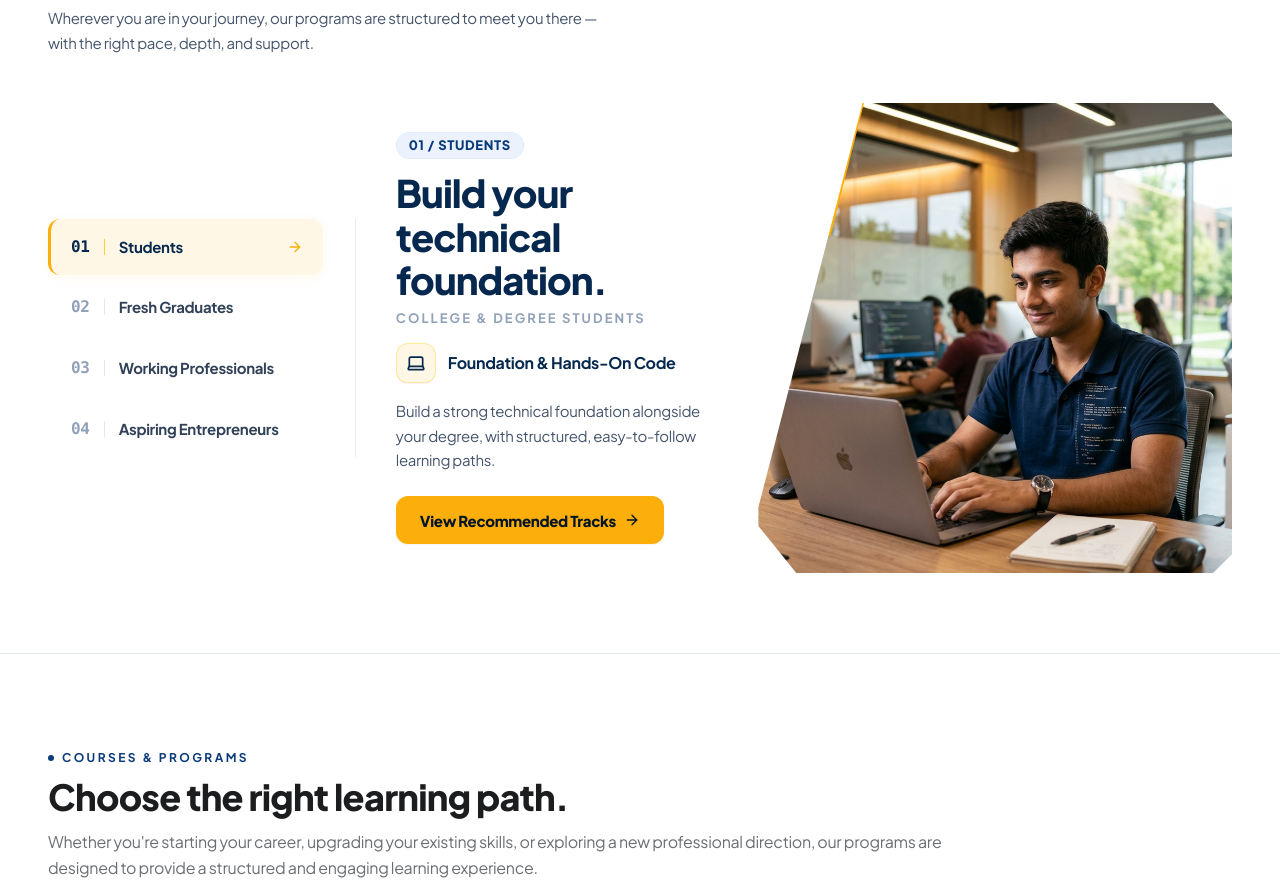
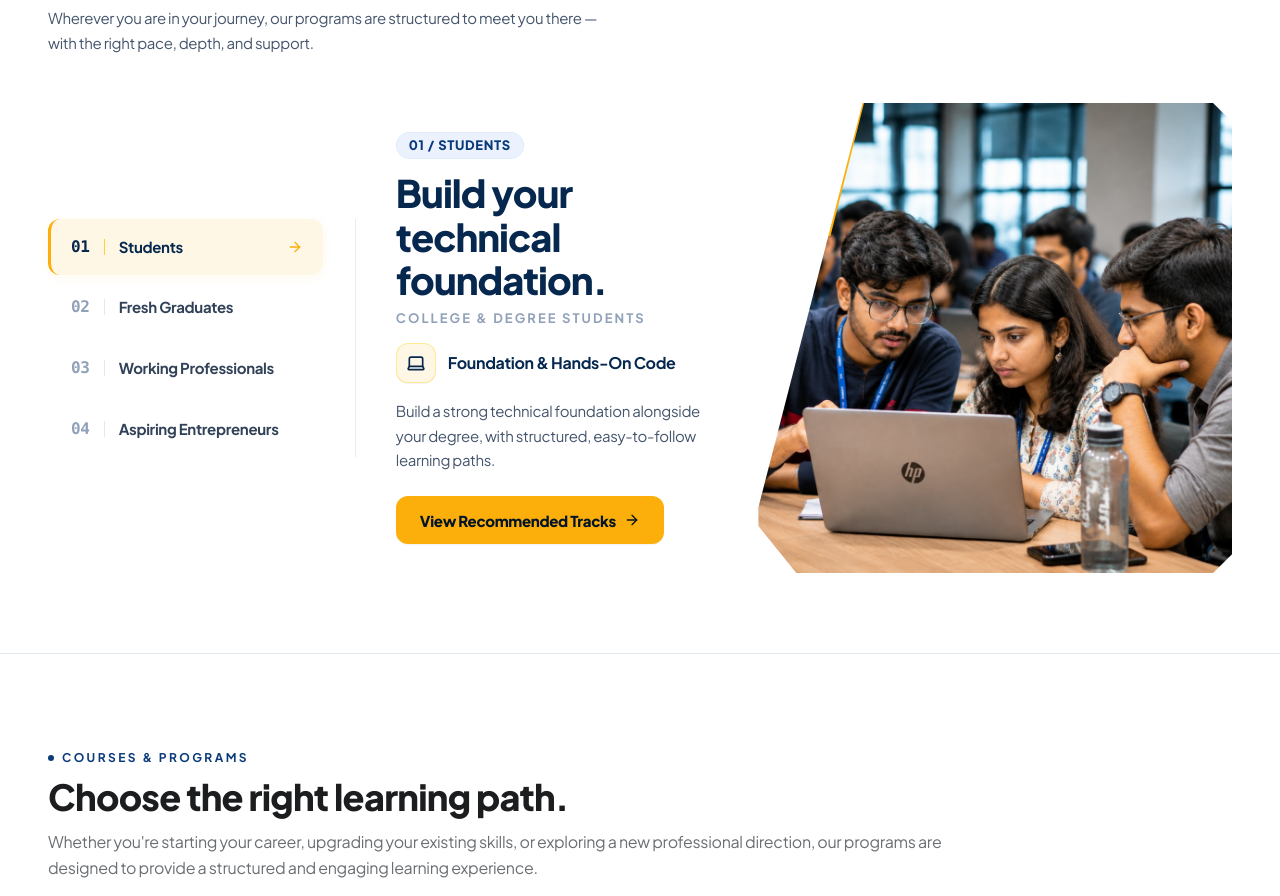
Before and after one commit to guru1301/SkillMantraAcadmey, a Next.js app: page / in a window 1280 px wide. Shown: the part 3460-4356 px from the top of the page. Built offline with nearby package versions, Linux system fonts and the light colour scheme.

Commit message:
feat(audiences): update students section image with user-provided collaborative lab photo

```diff
--- a/src/components/sections/AudienceSection.tsx
+++ b/src/components/sections/AudienceSection.tsx
@@ -35,8 +35,8 @@ export const AUDIENCE_DATA: AudienceItem[] = [
       'Build a strong technical foundation alongside your degree, with structured, easy-to-follow learning paths.',
     ctaText: 'View Recommended Tracks',
     ctaHref: '/#courses',
-    image: '/images/audience/students.jpg',
-    imageAlt: 'College student working on laptop in computer laboratory',
+    image: '/images/audience/students-collaboration.jpg',
+    imageAlt: 'College students collaborating on hands-on programming projects in computer lab',
   },
   {
     id: 'graduates',
```
Also changed, not shown: public/images/audience/students-collaboration.jpg (added), public/images/audience/students.jpg.
